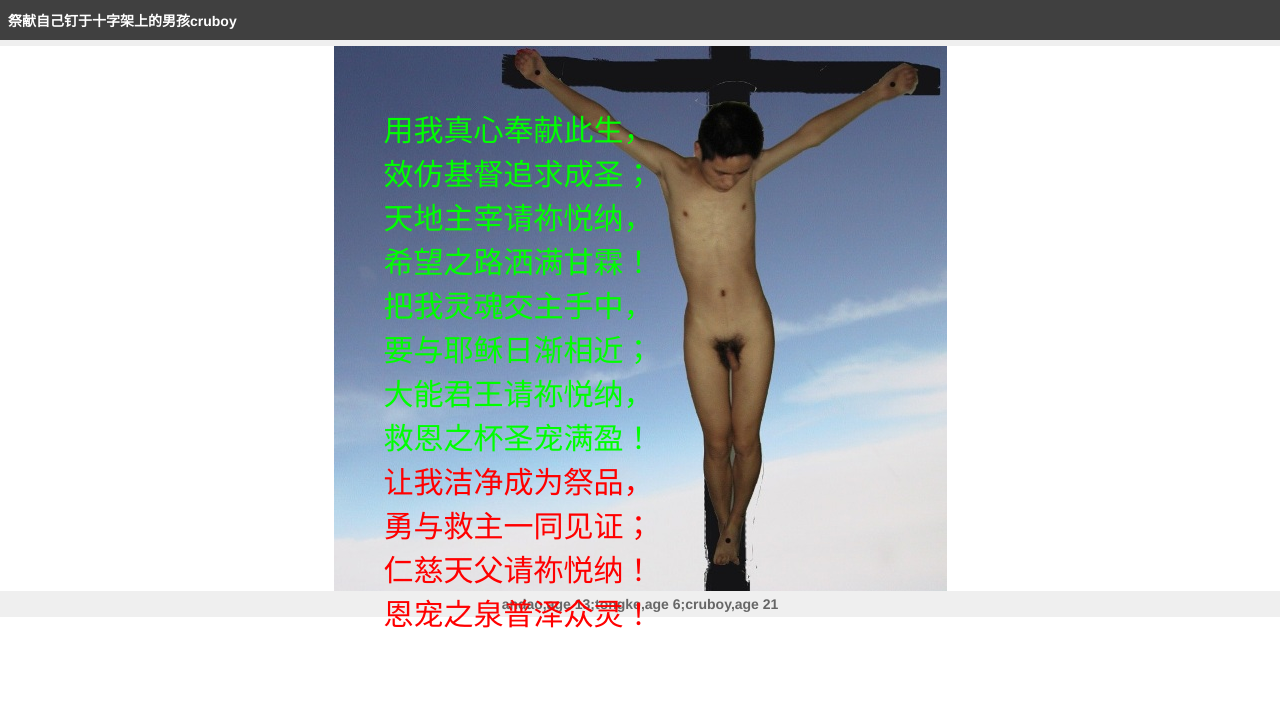
After one commit to jitongr/jitong, a PHP site: page /cruciedboy.php in a window 1280 px wide. The commit adds this page. Shown: the top 705 px of the page. Run offline with PHP 8.4, Linux system fonts and the light colour scheme; data that the repository does not hold is empty.

Commit message:
cruciedboy

```diff
--- /dev/null
+++ b/cruciedboy.php
@@ -0,0 +1,49 @@
+<?php
+$action='cruciedboy' ;
+ $savlog=1;
+require_once 'init.php';
+
+include './view/headj.php';
+?>
+<style type="text/css" >
+.crucify {
+  background: url("./view/cruciedboy.jpg") ;
+  width: 613px;
+  height: 545px;
+  margin: 0 auto;
+  position: relative;
+  cursor: pointer;
+}
+.j5,
+.j17 {
+  position: absolute;
+  display: block;
+  z-index: 2;
+}
+
+.j17 {
+  width: 432px;
+  height: 555px;
+  left: 188px;
+  top: 8px;
+}
+.j17:hover {
+  background: url("./jt/j17v.png") no-repeat;
+}
+.j5 {
+  width: 300px;
+  height: 600px;
+  left: 50px;
+  top: 60px;
+  color:#0f0;
+  font-size:30px;
+}
+</style>
+<div id="content">
+<div id="crucify" class="crucify">
+<a  class="j17" href="?age=17#crucify" title='殉道男孩'></a>
+<div class="j5">用我真心奉献此生，<br>效仿基督追求成圣；<br>天地主宰请祢悦纳，<br>希望之路洒满甘霖！<br>
+把我灵魂交主手中，<br>要与耶稣日渐相近；<br>大能君王请祢悦纳，<br>救恩之杯圣宠满盈！<br>
+<font color='red'>让我洁净成为祭品，<br>勇与救主一同见证；<br>仁慈天父请祢悦纳！<br>恩宠之泉普泽众灵！</font></div>
+</div>
+<?	include './view/footer.php';?>
--- a/init.php
+++ b/init.php
@@ -24,11 +24,12 @@ if(!isset($_SESSION['views']))
 }
 else
 $_SESSION['views']++;
+$seid=session_id();
 if($_SESSION['views']==1||$savlog==1){
-	 $DB->query("INSERT INTO jt_accelog (method,tou,lastu,expler,vdate,aip,times) VALUES (
+	 $DB->query("INSERT INTO jt_accelog (method,tou,lastu,expler,vdate,aip,times,seid) VALUES (
 		'".$_SERVER[REQUEST_METHOD]."','".addslashes($_SERVER[REQUEST_URI])."','".
 addslashes($_SERVER[HTTP_REFERER])."','".addslashes($_SERVER[HTTP_USER_AGENT])."','$ltime','".
-$_SERVER['REMOTE_ADDR']."','".$_SESSION['views']."')");
+$_SERVER['REMOTE_ADDR']."','".$_SESSION['views']."','$seid')");
 }
 require_once EMLOG_ROOT.'/lib/function.login.php';
 
--- a/jitongr.php
+++ b/jitongr.php
@@ -28,12 +28,12 @@ $_SESSION['mycnt']=$cnt;
 }
 
 if(isset($_GET['list'])){
-		$sql = "SELECT name FROM jt_children where content!=''";
+		$sql = "SELECT * FROM jt_children ";
 	$res = $DB->query($sql);
 	include View::getView('headj');
 
 	while ($value = $DB->fetch_array($res)) {
-		echo '<span title="">'.$value['name'].'</span>';
+		echo '<span title="'.$value['vdate'].$value['content'].'">'.$value['name'].'</span>  ';
 	}
 	include View::getView('footerj');
 	View::output();
--- a/view/footer.php
+++ b/view/footer.php
@@ -1,3 +1,3 @@
-<div id="footer">andao,13 years old;tongke,6 years old;cruboy,21 years old</div>
+<div id="footer">andao,age 13;tongke,age 6;cruboy,age 21</div>
 </body>
 </html>
--- a/view/header.php
+++ b/view/header.php
@@ -31,10 +31,12 @@ a:link,a:visited,a:hover,a:active {text-decoration: none;color:#333;}
 <a href="/" >返回</a>
 <a href="./" <?php if($action=='')echo 'id="active"'; ?>>首祭</a>
 <a href="ask.php" <?php if($action=='ask')echo 'id="active"'; ?>>启示</a>
-<a href="./?action=list" >祭坛</a>
+<a href="./?action=list" >文文</a>
 <a href="./?action=li" <?php if($action=='li')echo 'id="active"'; ?>>祭文</a>
 <a href="jt.php" <?php if($action=='jt')echo 'id="active"'; ?>>刑受</a>
 <a href="jitong.php" <?php if($action=='jitong')echo 'id="active"'; ?>>祭童</a>
+<a href="jitongr.php" <?php if($action=='jitongr')echo 'id="active"'; ?>>祭儿</a>
+<a href="cruciedboy.php" <?php if($action=='cruciedboy')echo 'id="active"'; ?>>我祭</a>
 <a href="tongtu.php" <?php if($action=='tongtu')echo 'id="active"'; ?>>童图</a>
 <a href="xing.php" <?php if($action=='xing')echo 'id="active"'; ?>>行图</a>
 <a href="tona.php" <?php if($action=='tona')echo 'id="active"'; ?>>童难</a>
--- a/view/headj.php
+++ b/view/headj.php
@@ -28,7 +28,7 @@ a:link,a:visited,a:hover,a:active {text-decoration: none;color:#333;}
 </head>
 <body  onkeydown="down(event.keyCode)" >
 <div id="top">
-<div id="blogname"><a href='<? echo BLOG_URL;?>' style='color:#FFF'>十字架上的<?php echo $blogname; ?></a>
+<div id="blogname"><a href='<? echo BLOG_URL;?>' style='color:#FFF'><?php if($action=='cruciedboy') echo '祭献自己钉于十字架上的男孩cruboy';else echo '祭献自己给天主的三祭童'; ?></a>
 </div>
 </div>
 <div id="navi">
```
Also changed, not shown: view/footerj.php (+5 -5 lines), view/jitongr.php (+6 -46 lines), view/cruciedboy.jpg (added).
